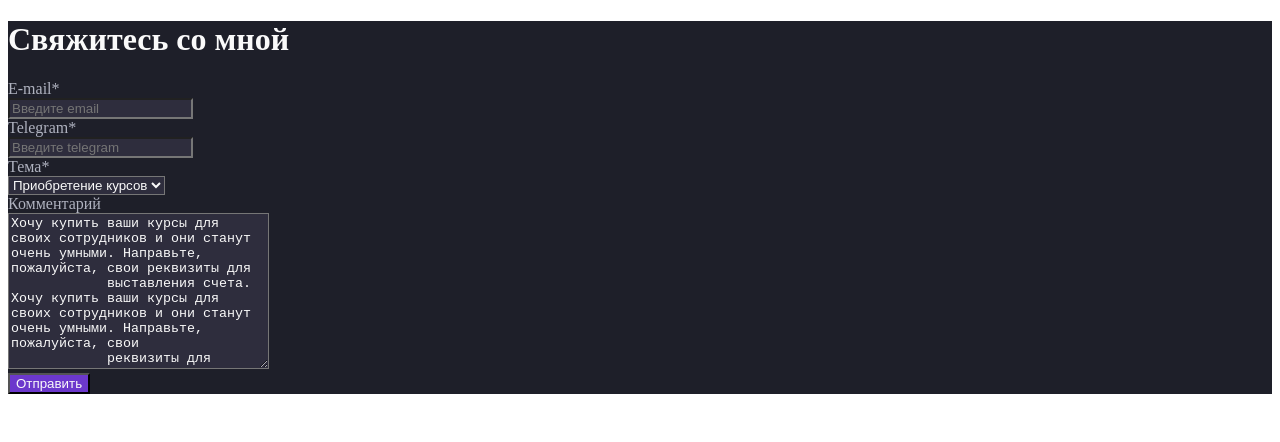
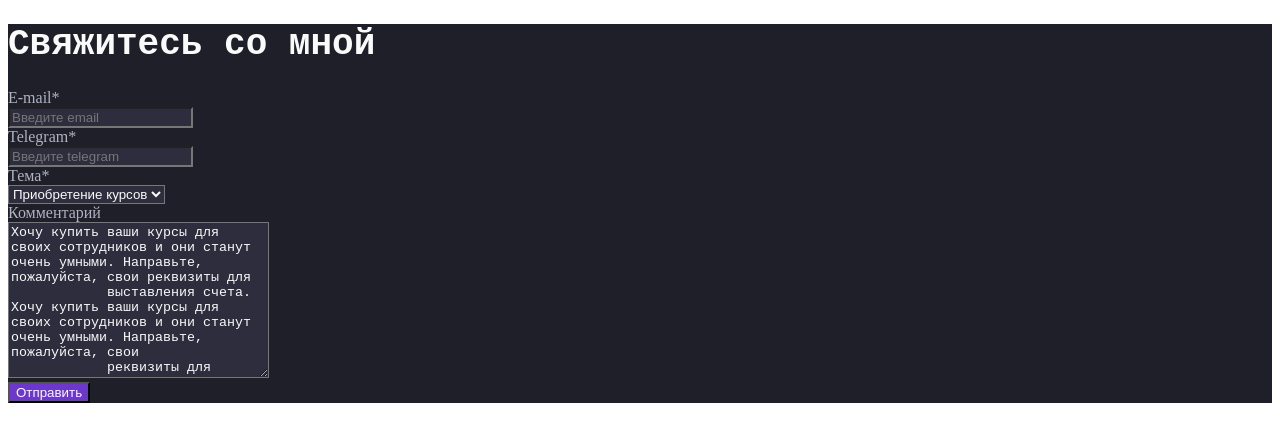
Before and after one commit to RomanKovalenko61/html_css, a plain HTML site: page demo.html in a window 1280 px wide. Drawn offline with Linux system fonts and the light colour scheme.

Commit message:
7.7. Font family

```diff
--- a/styles/style.css
+++ b/styles/style.css
@@ -4,6 +4,9 @@ main {
 
 h1 {
     color: #FAFAFA;
+    font-size: 36px;
+    font-weight: 700;
+    font-family: 'Andale Mono', monospace;
 }
 
 input,
```
